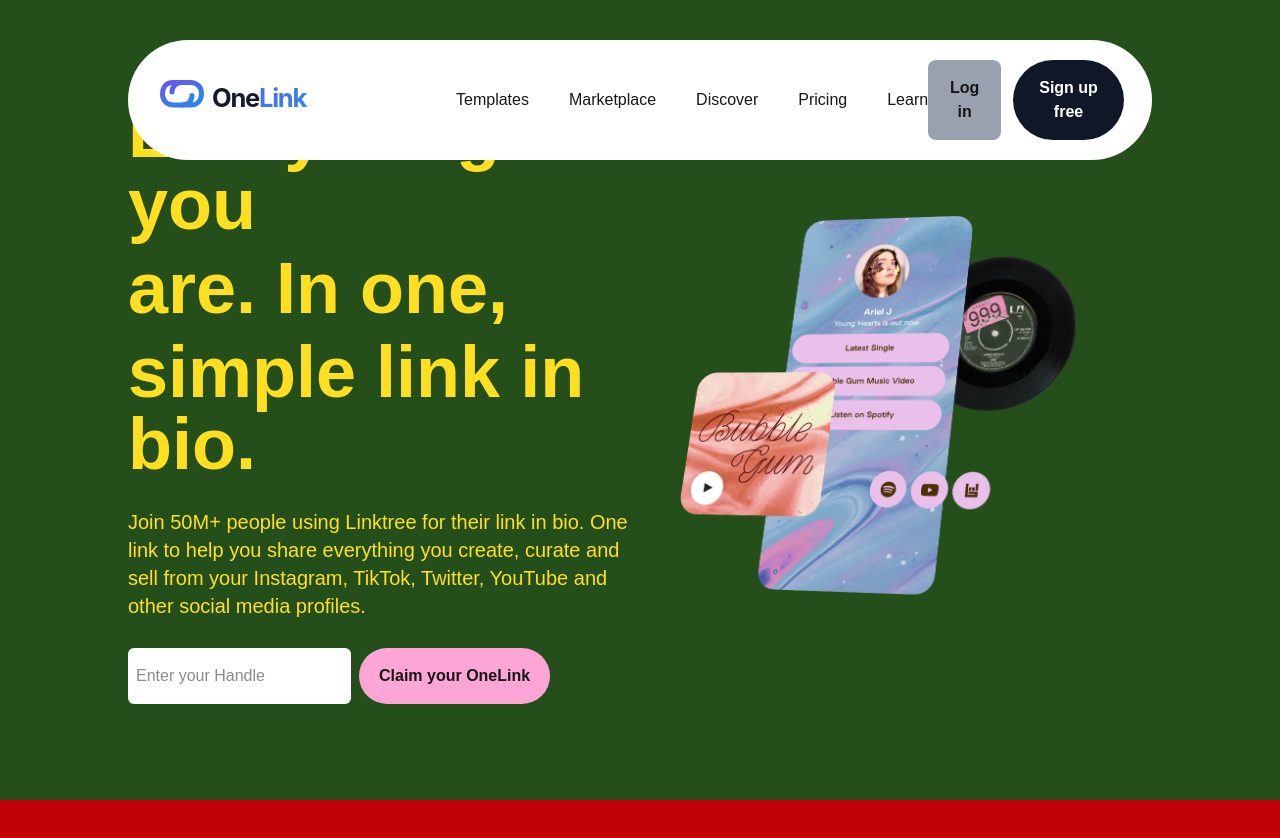
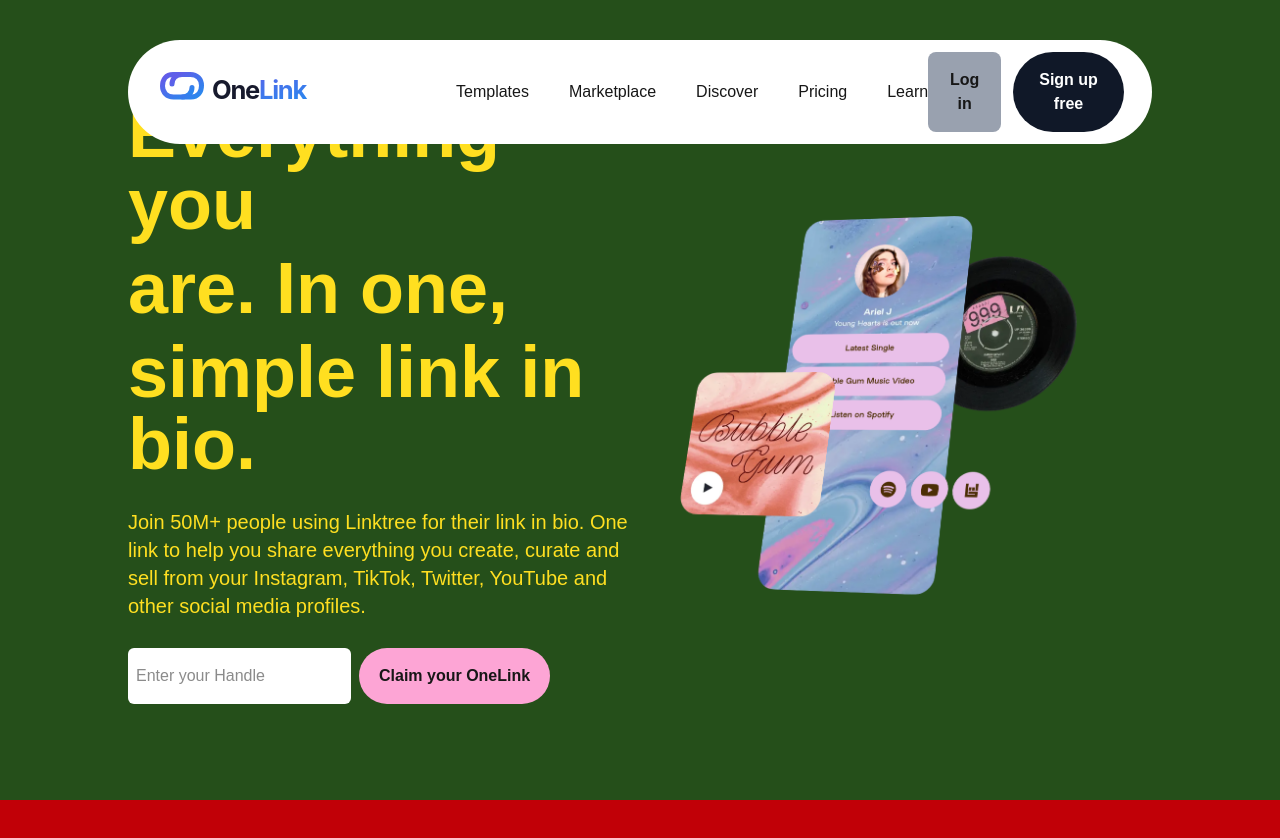
Before and after one commit to Divyam16choubey/OneLink, a Next.js app: page / in a window 1280 px wide. Shown: the top 838 px of the page. Built offline with nearby package versions, Linux system fonts and the light colour scheme.

Commit message:
padding correction

```diff
--- a/components/Navbar.js
+++ b/components/Navbar.js
@@ -7,7 +7,7 @@ const Navbar = () => {
     const pathname = usePathname()
     const showNavbar = ["/", "/generate"].includes(pathname)
 
-    return (<>{showNavbar && <nav className='bg-white w-[80vw] flex justify-between fixed top-10 right-[10vw] rounded-full p-5 px-7'>
+    return (<>{showNavbar && <nav className='bg-white w-[80vw] flex justify-between fixed top-10 right-[10vw] rounded-full p-3 px-7'>
         <div className="logo flex gap-20 items-center">
             <Link href="/" aria-label="OneLink Home">
                 <svg
```
